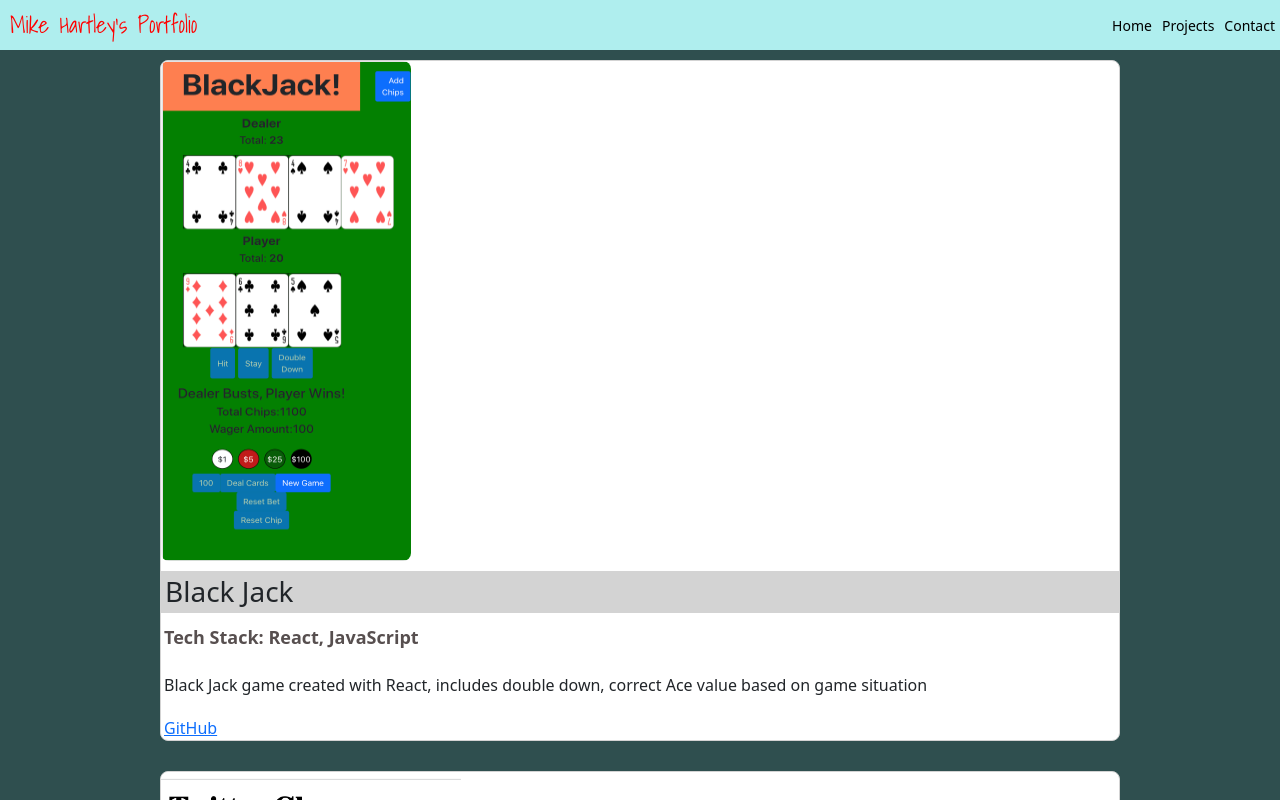
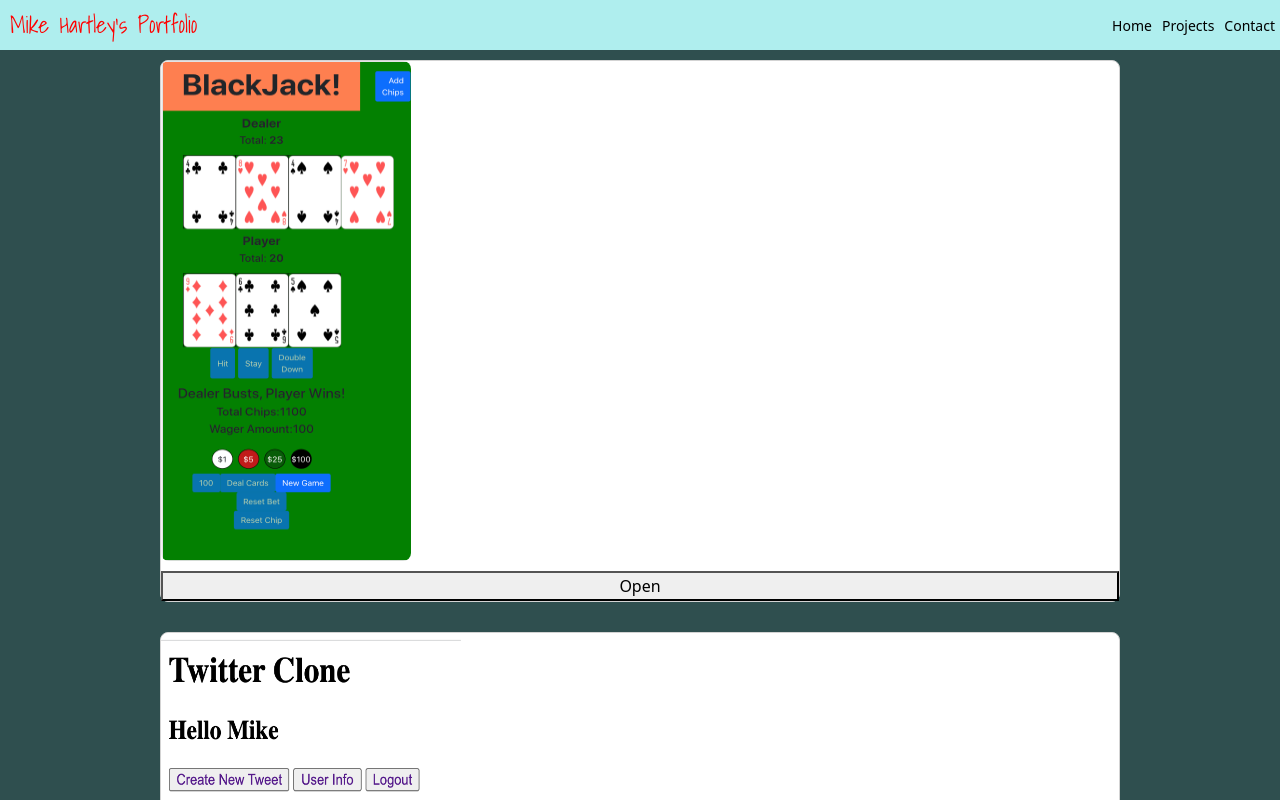
Before and after one commit to mhartley19/portfolio, a React (Create React App) app: page /projects in a window 1280 px wide. Shown: the top 800 px of the page. Built offline with nearby package versions, Linux system fonts and the light colour scheme.

Commit message:
working on modal

```diff
--- a/src/components/cards/project-card.js
+++ b/src/components/cards/project-card.js
@@ -7,29 +7,40 @@ import {imageSRC} from '../../images/index'
 
 export const ProjectCard = (props) => {
 
+  let modalButtonText = "Open"
+
+  function modalButton () {
+    let modal = document.getElementById('PC-modal-closed')
+    console.log(modal)
+    modal.id = 'PC-modal-open'
+    modalButtonText = "Close"
+    console.log(modalButtonText)
+  }
 
 
     return(
       <div id='PC'>
-        <header class='PC-header'>
+        <div class='PC-IM'>
         <a href={props.href}>
                           <img class={props.class}
                             src={props.src}
                             alt={props.alt}/>
                         </a>
-            <div class='PC-title-container'>
-              <h3 class='PC-title'>{props.title}</h3>
         </div>
+        <div id='PC-modal-closed'>
+          <header>
+              <h3 class='PC-modal-title'>{props.title}</h3>
+              <p class='PC-modal-subtitle'><b>{props.sub}</b></p>
           </header>
-            <p class='PC-subtitle'><b>{props.sub}</b></p>
           <body>
-            <p class='PC-body'>{props.des}
+              <p class='PC-modal-body'>{props.des}
               </p>
           </body>
-        <footer >
+          <footer class='PC-modal-footer'>
             <a href={props.gitlink} class='PC-gitlink'>GitHub</a>
-
           </footer>
+        </div>
+          <button onClick={modalButton}>{modalButtonText}</button>
       </div>
     )
 }
--- a/src/css/projects.css
+++ b/src/css/projects.css
@@ -13,6 +13,23 @@
 
 }
 
+#PC-modal-closed{
+  display: none;
+  width: 100%;
+  background-color: khaki;
+
+}
+
+#PC-modal-open{
+  display: flex;
+  width: 100%;
+  background-color: khaki;
+
+}
+
+/* #PC-modal:hover{
+  display: fixed;
+} */
 
 
 .PP-allprojects-container{
@@ -96,17 +113,17 @@
 
   }
 
- .PC-title{
+ .PC-modal-title{
     padding:4px;
   }
 
-  .PC-subtitle{
+  .PC-modal-subtitle{
     color: rgb(87, 79, 79);
     font-size: 18px;
     padding:3px;
   }
 
-  .PC-body{
+  .PC-modal-body{
     padding: 3px;
     background-color: white;
   }
@@ -114,3 +131,7 @@
   .PC-gitlink{
     padding:3px;
   }
+
+  .PC-modal-footer{
+
+  }
```
Also changed, not shown: src/components/pages/projects.js (+1 -12 lines). Lines whose indentation alone changed are shown as unchanged.
